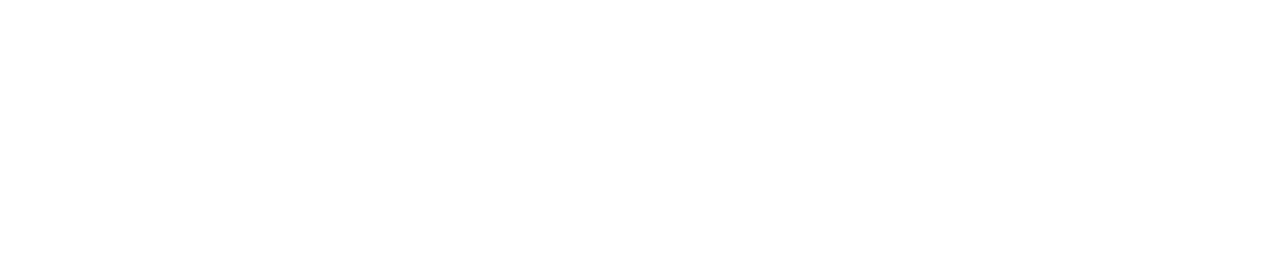
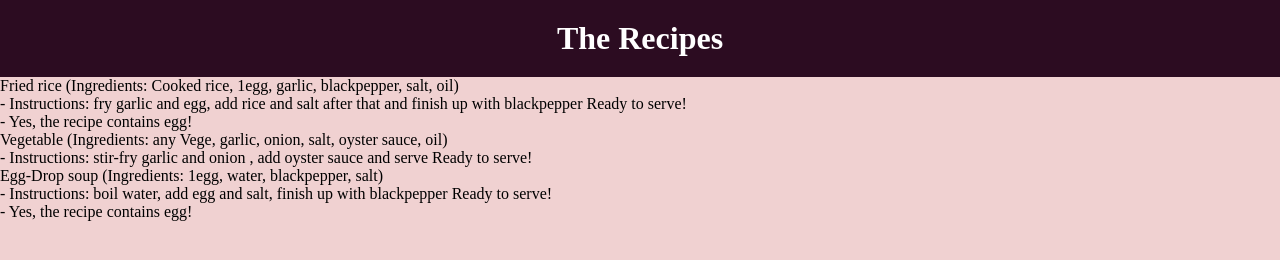
Before and after one commit to liankhek/my-recipe, a plain HTML site: page index.html in a window 1280 px wide. Drawn offline with Linux system fonts and the light colour scheme.

Commit message:
update
updated JS w/Loop, updated CSS and HTML

```diff
--- a/css/styles.css
+++ b/css/styles.css
@@ -0,0 +1,14 @@
+body {
+    font-family: 'Times New Roman', Times, serif;
+    margin: 0;
+    padding: 0;
+    background-color: #f0d1d1;
+}
+
+h1 {
+    text-align: center;
+    background-color: #2c0c21;
+    color: #fff;
+    padding: 20px;
+    margin: 0;
+}
--- a/index.html
+++ b/index.html
@@ -9,6 +9,7 @@
 </head>
 
 <body>
+    <h1>The Recipes</h1>
 
 
     <script src="js/scripts.js"></script>
--- a/js/scripts.js
+++ b/js/scripts.js
@@ -19,3 +19,16 @@ let recipe3 = {
 };
 
 recipeList.push(recipe1,recipe2,recipe3);
+
+// Loop through recipeList and display recipes with ingredients and instructions
+for (let i = 0; i < recipeList.length; i++) {
+    let recipe = recipeList[i];
+    let recipeInfo = recipe.name + ' (Ingredients: ' + recipe.ingredients.join(', ') + ') <br>- Instructions: ' + recipe.instructions + ' Ready to serve!';
+    // Display the recipe information using document.write
+    document.write(recipeInfo + '<br>');
+
+    // Add a conditional to highlight recipes with 'egg' in the ingredients
+    if (recipe.ingredients.some(ingredient => ingredient.includes('egg'))) {
+        document.write(" - Yes, the recipe contains egg!<br>");
+    }
+}
```
